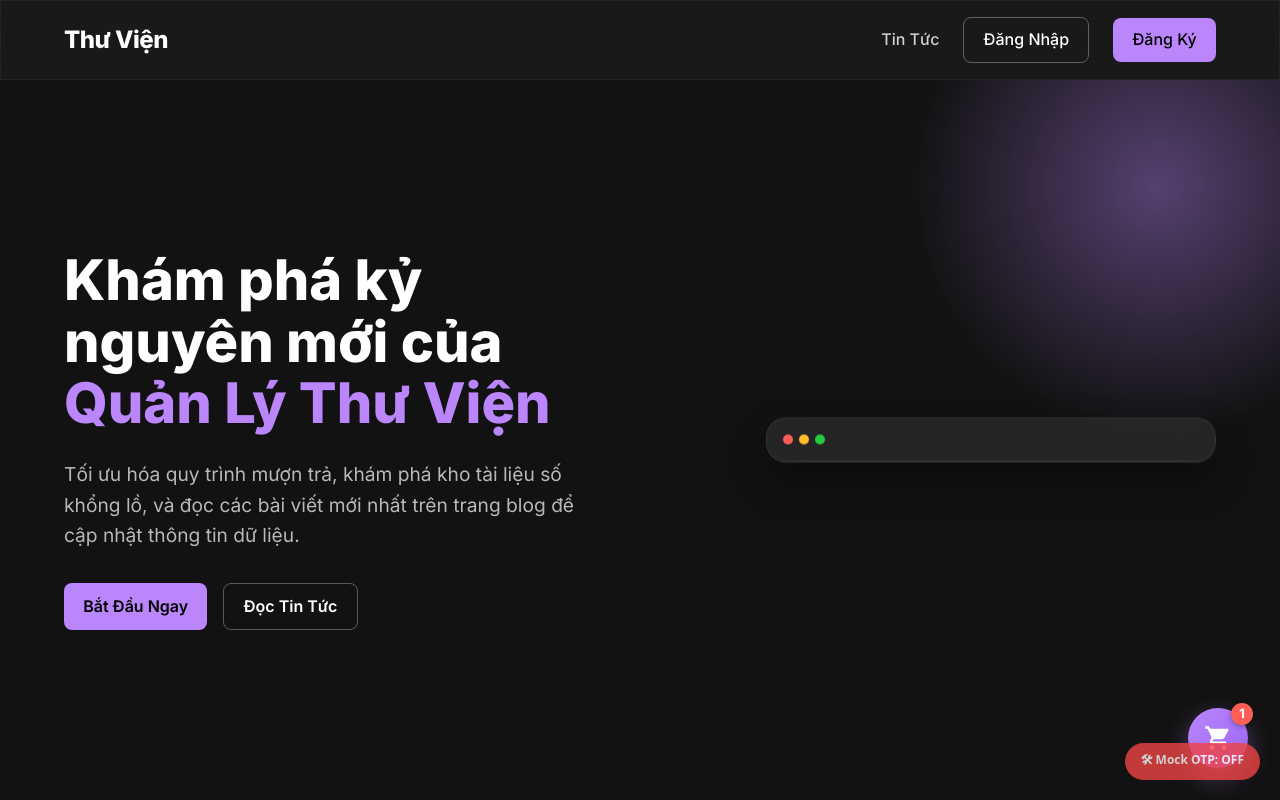
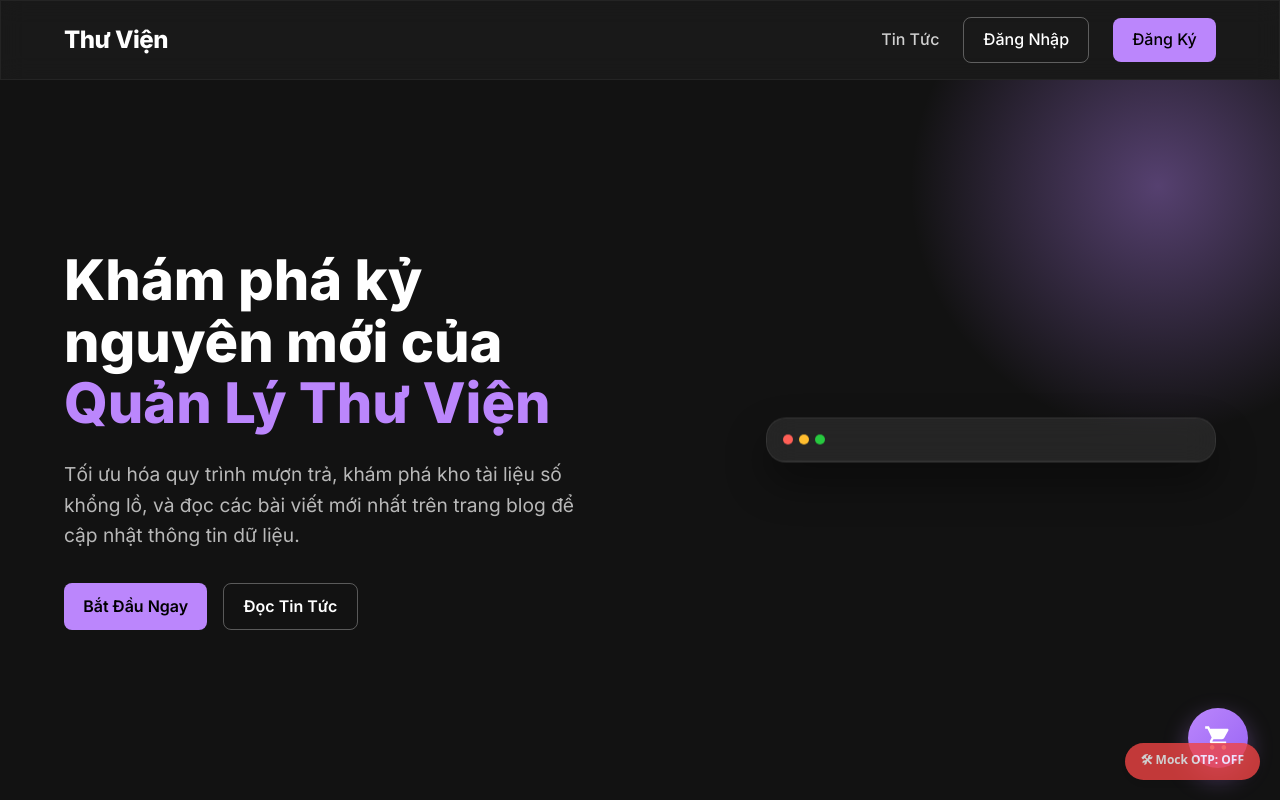
Before and after one commit to Lengocxuanquynh/library_manager, a Next.js app: page / in a window 1280 px wide. Shown: the top 800 px of the page. Built offline with nearby package versions, Linux system fonts and the light colour scheme; no server answers; the database is empty.

Commit message:
Fix cart badge count by ignoring separator

```diff
--- a/components/FloatingCart.js
+++ b/components/FloatingCart.js
@@ -200,7 +200,7 @@ export default function FloatingCart() {
     setCart(newCart);
   };
 
-  const isCartEmpty = cart.length === 0;
+  const isCartEmpty = cart.filter(i => !i.isSeparator).length === 0;
 
   if (showOTP) {
     return (
@@ -255,7 +255,7 @@ export default function FloatingCart() {
         <svg fill="currentColor" viewBox="0 0 24 24" width="28" height="28">
           <path d="M7 18c-1.1 0-1.99.9-1.99 2S5.9 22 7 22s2-.9 2-2-.9-2-2-2zM1 2v2h2l3.6 7.59-1.35 2.45c-.16.28-.25.61-.25.96 0 1.1.9 2 2 2h12v-2H7.42c-.14 0-.25-.11-.25-.25l.03-.12.9-1.63h7.45c.75 0 1.41-.41 1.75-1.03l3.58-6.49c.08-.14.12-.31.12-.48 0-.55-.45-1-1-1H5.21l-.94-2H1zm16 16c-1.1 0-1.99.9-1.99 2s.89 2 1.99 2 2-.9 2-2-.9-2-2-2z"/>
         </svg>
-        {cart.length > 0 && (
+        {cart.filter(i => !i.isSeparator).length > 0 && (
           <div style={{
             position: "absolute",
             top: "-5px",
@@ -272,7 +272,7 @@ export default function FloatingCart() {
             justifyContent: "center",
             boxShadow: "0 2px 5px rgba(0,0,0,0.3)"
           }}>
-            {cart.length}
+            {cart.filter(i => !i.isSeparator).length}
           </div>
         )}
       </div>
```
